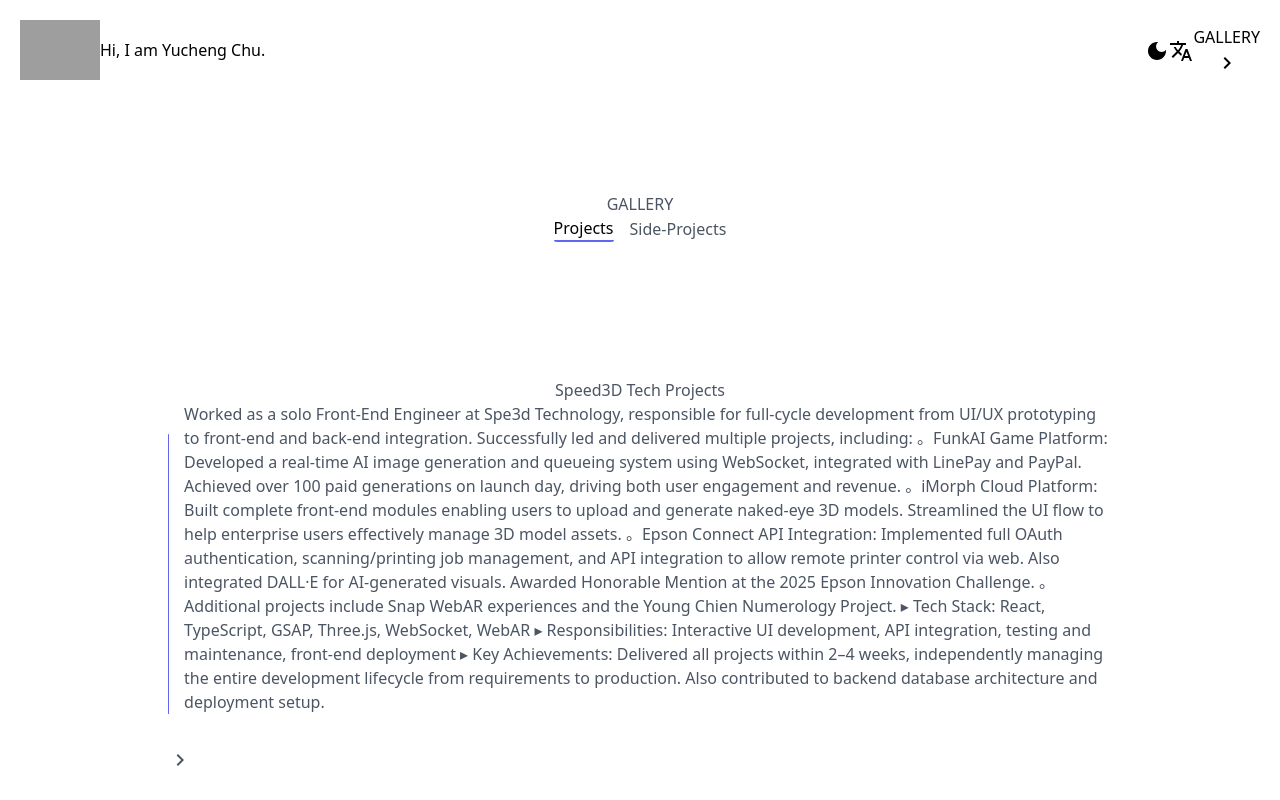
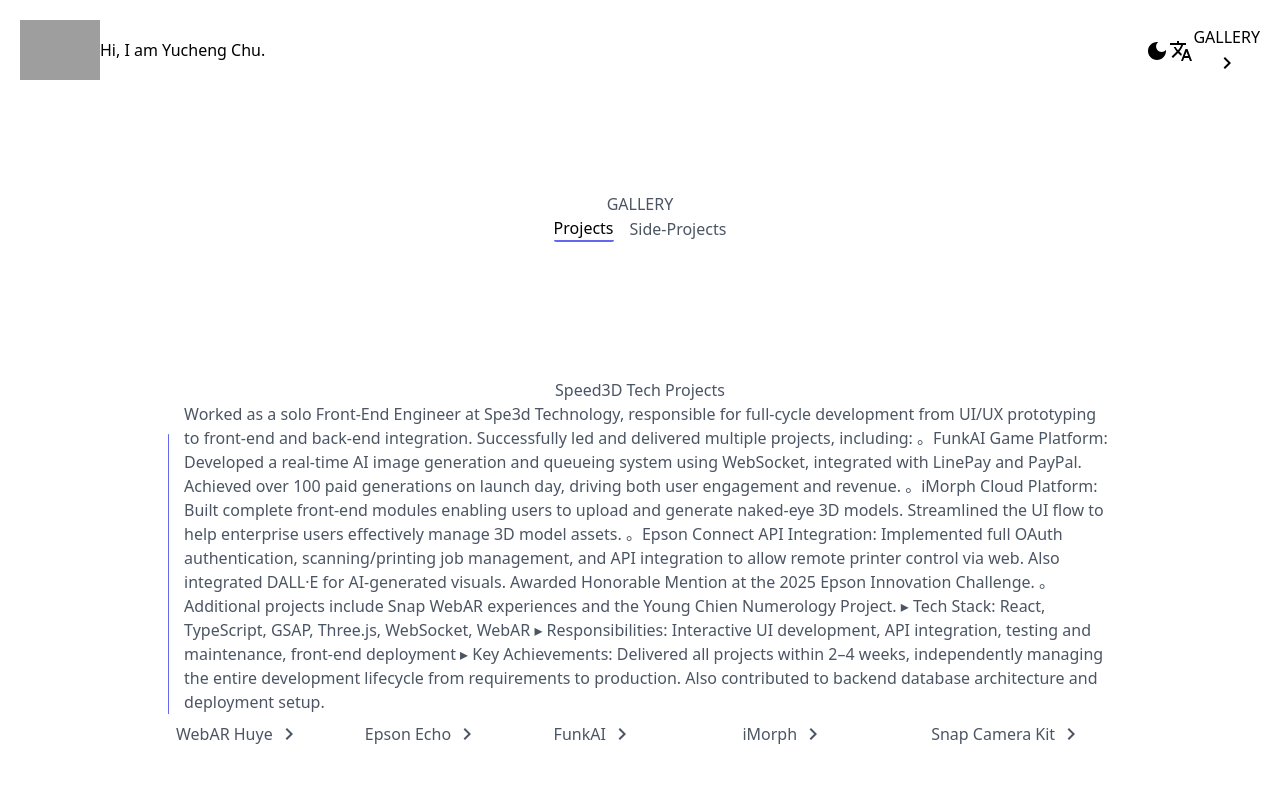
Before and after one commit to cy4309/cv, a React (Create React App) app: page /gallery in a window 1280 px wide. Shown: the top 800 px of the page. Built offline with nearby package versions, Linux system fonts and the light colour scheme; grey boxes are pictures that could not be loaded.

Commit message:
update: a href changed to hrefs in gallery

```diff
--- a/src/containers/GalleryPage/GallerySection.jsx
+++ b/src/containers/GalleryPage/GallerySection.jsx
@@ -1,4 +1,3 @@
-import React from 'react';
 import PhotoCard from '@/components/cards/PhotoCard';
 import KeyboardArrowRightIcon from '@mui/icons-material/KeyboardArrowRight';
 import useGSAP from '@/hooks/gsap';
@@ -8,29 +7,35 @@
   description,
   imageUrl1,
   imageUrl2,
-  href,
-  notes,
+  hrefs = [],
 }) {
   useGSAP();
   const imageUrlArr = [imageUrl1, imageUrl2];
   return (
     <div className="container px-5 py-24 mx-auto">
       <h2 className="title text-center">{title}</h2>
-      <div className="flex flex-col w-full mb-4">
-        <p className="mx-auto description flex text-base text-left mb-8">
-          <span className="inline-block w-px rounded bg-indigo-500 mt-8 mr-4"></span>
+      <div className="mb-4 flex flex-col w-full">
+        <p className="mx-auto description flex text-base text-left">
+          <span className="mt-8 mr-4 inline-block w-px rounded bg-indigo-500"></span>
           {/* <span className="line--decorated w-px h-auto mt-8 mr-4"></span> */}
           {description}
         </p>
-        {notes && <p className="">{notes}</p>}
-        <a
-          className="btn--secondary w-auto"
-          href={href}
-          target="_blank"
-          rel="noreferrer"
-        >
-          <KeyboardArrowRightIcon />
-        </a>
+        {hrefs.length > 0 && (
+          <div className="w-full flex flex-col sm:flex-row justify-between items-stretch">
+            {hrefs.map(({ label, url }, i) => (
+              <a
+                key={i}
+                className="btn--secondary p-2 w-full flex items-center"
+                href={url}
+                target="_blank"
+                rel="noreferrer"
+              >
+                {label}
+                <KeyboardArrowRightIcon className="ml-1" />
+              </a>
+            ))}
+          </div>
+        )}
       </div>
       <div className="flex flex-wrap -m-4 min-h-[150px] lg:min-h-[200px]">
         {imageUrlArr.map((el, i) => (
--- a/src/pages/GalleryPage.jsx
+++ b/src/pages/GalleryPage.jsx
@@ -29,47 +29,63 @@
     {
       title: t('spe3dProject'),
       description: t('spe3dProjectDescription'),
-      href: 'https://epson-hey-echo.vercel.app/login',
+      hrefs: [
+        { label: 'WebAR Huye', url: 'https://webar-huye-next.vercel.app/' },
+        { label: 'Epson Echo', url: 'https://epson-hey-echo.vercel.app/login' },
+        { label: 'FunkAI', url: 'https://funkai.ai/' },
+        { label: 'iMorph', url: 'https://imorph.spe3d.co/' },
+        {
+          label: 'Snap Camera Kit',
+          url: 'https://snap-camera-kit-web.vercel.app/',
+        },
+      ],
       imageUrl1: spe3d1,
       imageUrl2: spe3d2,
-      // notes: `
-      //   FunkAI: https://ai.funk-ar.com/,
-      //   imorph: https://imorph.spe3d.co/,
-      //   YoungChienNumerologyProject,: https://face-fortune-tool.vercel.app/
-      //   `,
     },
     {
       title: t('chiperInventoryProject'),
       description: t('chiperInventoryProjectDescription'),
-      href: 'http://218.35.165.194:8081/Login',
+      hrefs: [
+        { label: 'Chiper Inventory', url: 'http://218.35.165.194:8081/Login' },
+      ],
       imageUrl1: chiper1,
       imageUrl2: chiper2,
     },
     {
       title: t('annoMuseumProject'),
       description: t('annoMuseumProjectDescription'),
-      href: 'https://tibamef2e.com/tfd105/g4/index.html',
+      hrefs: [
+        {
+          label: 'Anno Museum',
+          url: 'https://tibamef2e.com/tfd105/g4/index.html',
+        },
+      ],
       imageUrl1: AnnoMuseum1,
       imageUrl2: AnnoMuseum2,
     },
     {
       title: t('cycTattoProject'),
       description: t('cycTattoProjectDescription'),
-      href: 'https://cy4309.github.io/TFD105_01CYC/MainPage.html',
+      hrefs: [
+        {
+          label: 'CYC Tattoo',
+          url: 'https://cy4309.github.io/TFD105_01CYC/MainPage.html',
+        },
+      ],
       imageUrl1: CYCTattoo1,
       imageUrl2: CYCTattoo2,
     },
     {
       title: t('shanhihamProject'),
       description: t('shanhihamProjectDescription'),
-      href: 'https://www.sanhiham1956.com',
+      hrefs: [{ label: 'Shanhiham', url: 'https://www.sanhiham1956.com' }],
       imageUrl1: ShanhiHam1,
       imageUrl2: ShanhiHam2,
     },
     {
       title: t('airloftProject'),
       description: t('airloftProjectDescription'),
-      href: 'https://www.airloft.com.tw',
+      hrefs: [{ label: 'Airloft', url: 'https://www.airloft.com.tw' }],
       imageUrl1: Airloft1,
       imageUrl2: Airloft2,
     },
@@ -78,21 +94,26 @@
     {
       title: t('cycStudioProject'),
       description: t('cycStudioProjectDescription'),
-      href: 'https://cyc-studio.vercel.app/',
+      hrefs: [{ label: 'CYC Studio', url: 'https://cyc-studio.vercel.app/' }],
       imageUrl1: cycStudio1,
       imageUrl2: cycStudio2,
     },
     {
       title: t('crawlRecruitmentProject'),
       description: t('crawlRecruitmentProjectDescription'),
-      href: 'https://crawl-recruitment-platform.vercel.app/',
+      hrefs: [
+        {
+          label: 'Crawl Recruitment Platform',
+          url: 'https://crawl-recruitment-platform.vercel.app/',
+        },
+      ],
       imageUrl1: crawlRecruitmentPlatform1,
       imageUrl2: crawlRecruitmentPlatform2,
     },
     {
       title: t('mindbayProject'),
       description: t('mindbayProjectDescription'),
-      href: 'https://mindbay.vercel.app/',
+      hrefs: [{ label: 'Mindbay', url: 'https://mindbay.vercel.app/' }],
       imageUrl1: mindbay1,
       imageUrl2: mindbay2,
     },
@@ -139,10 +160,9 @@
                 key={i}
                 title={el.title}
                 description={el.description}
-                href={el.href}
+                hrefs={el.hrefs}
                 imageUrl1={el.imageUrl1}
                 imageUrl2={el.imageUrl2}
-                notes={el.notes}
               />
             ))}
           {selectedProject === 'sideProjects' &&
@@ -151,10 +171,9 @@
                 key={i}
                 title={el.title}
                 description={el.description}
-                href={el.href}
+                hrefs={el.hrefs}
                 imageUrl1={el.imageUrl1}
                 imageUrl2={el.imageUrl2}
-                notes={el.notes}
               />
             ))}
         </div>
```
Also changed, not shown: package.json (+6 -6 lines).
